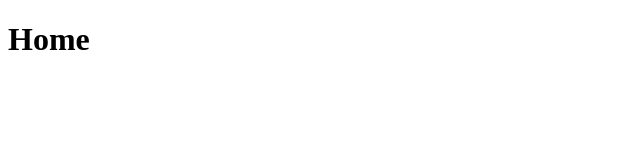
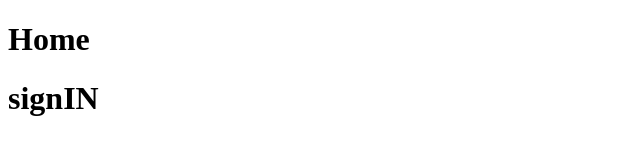
Before and after one commit to Kabir01010/lab-2-assignment, a plain HTML site: page index.html in a window 1280 px wide. Shown: the whole page, without its empty margins (0-640 px from the left). Drawn offline with Linux system fonts and the light colour scheme.

Commit message:
singin in added

```diff
--- a/index.html
+++ b/index.html
@@ -7,5 +7,6 @@
 </head>
 <body>
     <h1>Home</h1>
+    <h1>signIN</h1>
 </body>
 </html>
```
